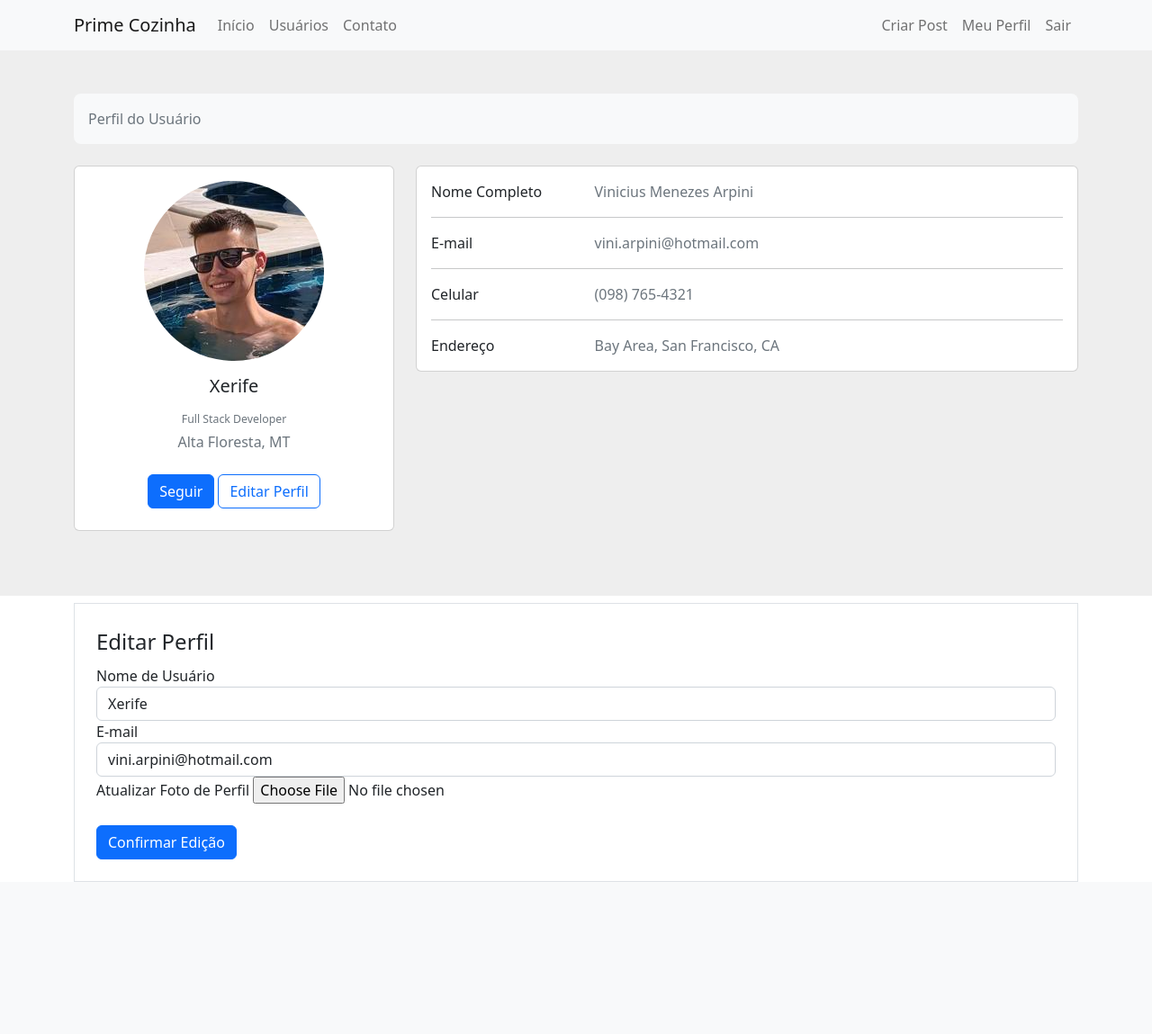
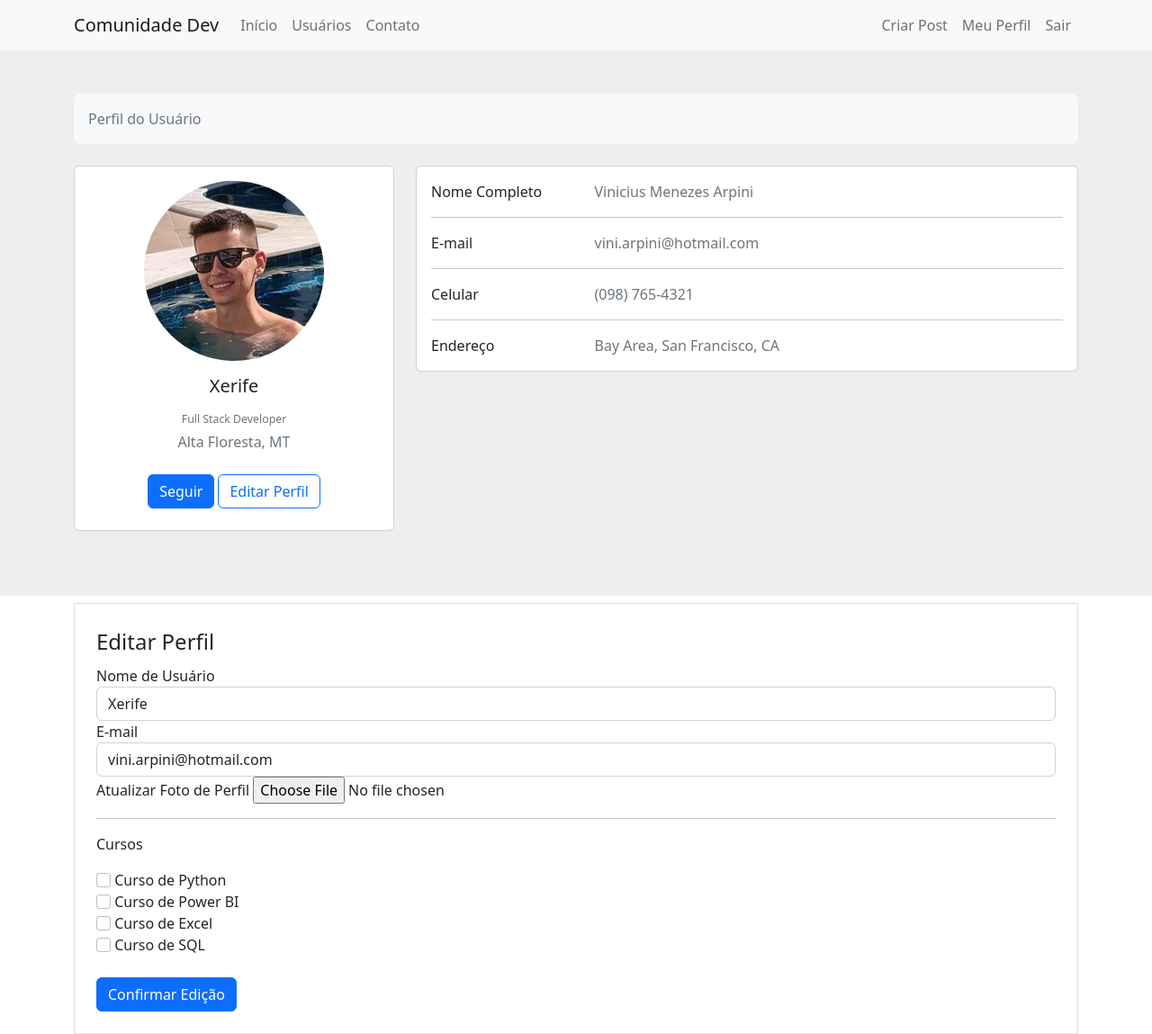
Before and after one commit to Varp99/Estudos-Python, a Flask app: page /perfil/editar in a window 1280 px wide. Shown: the whole page at 90% size. Before the commit the page ends 980 px from the top, so only its background shows below. Run offline with Flask 2, Linux system fonts and the light colour scheme; a user stored in the database is signed in; some libraries are stand-ins or nearby versions.

Commit message:
Adicionando Cursos no Form do Perfil

```diff
--- a/Dev Web/Site com Flask/comunidadeimpressionadora/forms.py
+++ b/Dev Web/Site com Flask/comunidadeimpressionadora/forms.py
@@ -31,6 +31,12 @@ class FormEditarPerfil(FlaskForm):
     username = StringField ('Nome de Usuário', validators=[DataRequired()])
     email = StringField ('E-mail', validators=[DataRequired(), Email()])
     foto_perfil = FileField('Atualizar Foto de Perfil', validators=[FileAllowed(['jpg','png'])])
+
+    curso_python = BooleanField('Curso de Python')
+    curso_powerbi = BooleanField('Curso de Power BI')
+    curso_excel = BooleanField('Curso de Excel')
+    curso_sql = BooleanField('Curso de SQL')
+
     botao_editar = SubmitField ('Confirmar Edição')
 
     def validate_email(self, email):
--- a/Dev Web/Site com Flask/comunidadeimpressionadora/templates/editarperfil.html
+++ b/Dev Web/Site com Flask/comunidadeimpressionadora/templates/editarperfil.html
@@ -53,6 +53,17 @@
                             {% endfor %}
                         {% endif %}
                     </div>
+                    <hr>
+                    <p>Cursos</p>
+                    {% for campo in form %}
+                        {% if 'curso_' in campo.name %}
+                            <div class="form-group">
+                                {{ campo(class="form-check-input") }}
+                                {{ campo.label(class="form-check-input-label") }}
+                            </div>
+                        {% endif %}
+                    {% endfor %}
+
                 </fieldset>
                 {{ form.botao_editar(class="btn btn-primary mt-4") }}
             </form>
--- a/Dev Web/Site com Flask/comunidadeimpressionadora/templates/navbar.html
+++ b/Dev Web/Site com Flask/comunidadeimpressionadora/templates/navbar.html
@@ -1,7 +1,7 @@
 <!-- Apenas o menu do site -->
 <nav class="navbar navbar-expand-lg bg-light">
     <div class="container-fluid container">
-      <a class="navbar-brand" href="{{ url_for('home') }}">Prime Cozinha</a>
+      <a class="navbar-brand" href="{{ url_for('home') }}">Comunidade Dev</a>
       <div class="collapse navbar-collapse" id="navbarSupportedContent">
         <ul class="navbar-nav me-auto mb-2 mb-lg-0">
           <li class="nav-item">
```
